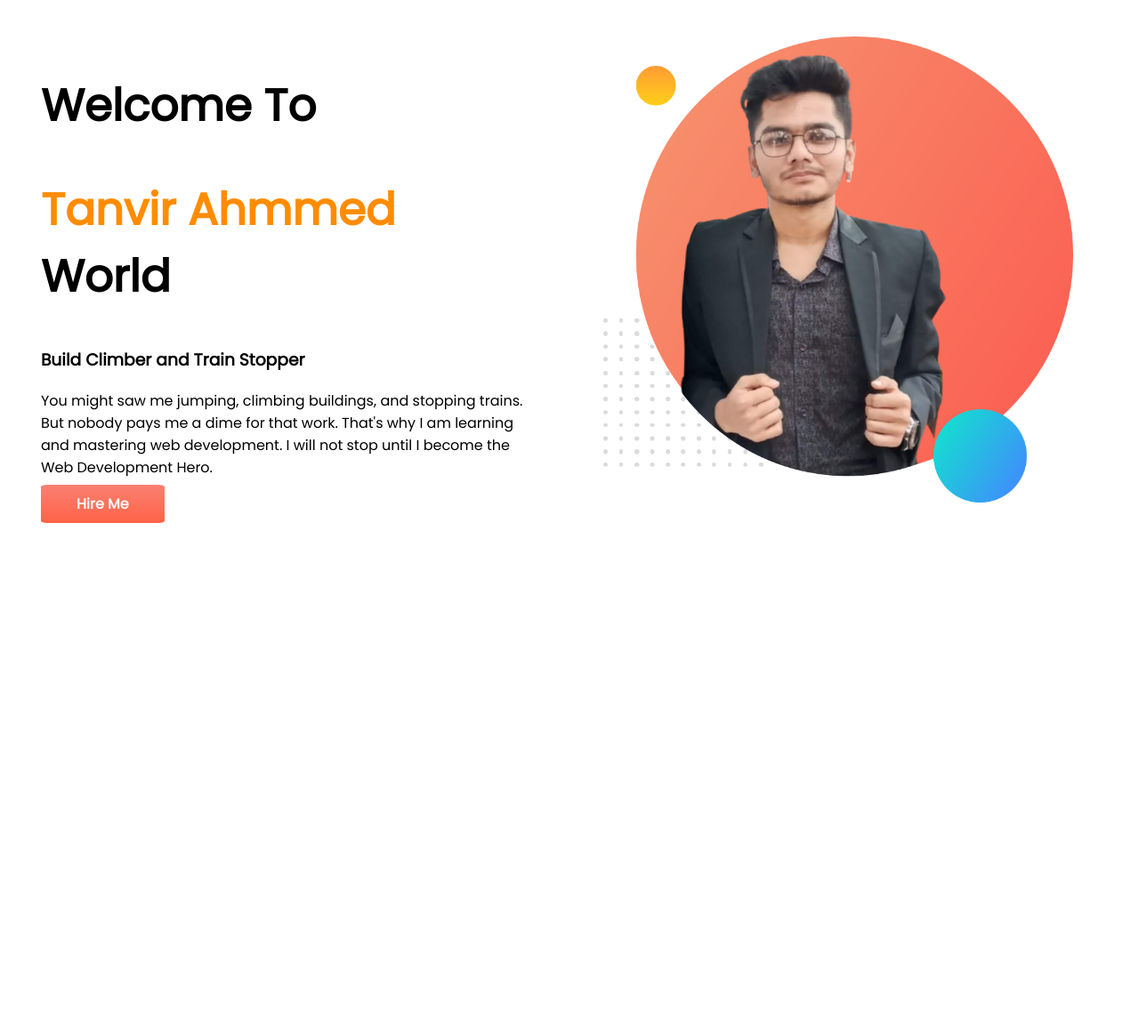
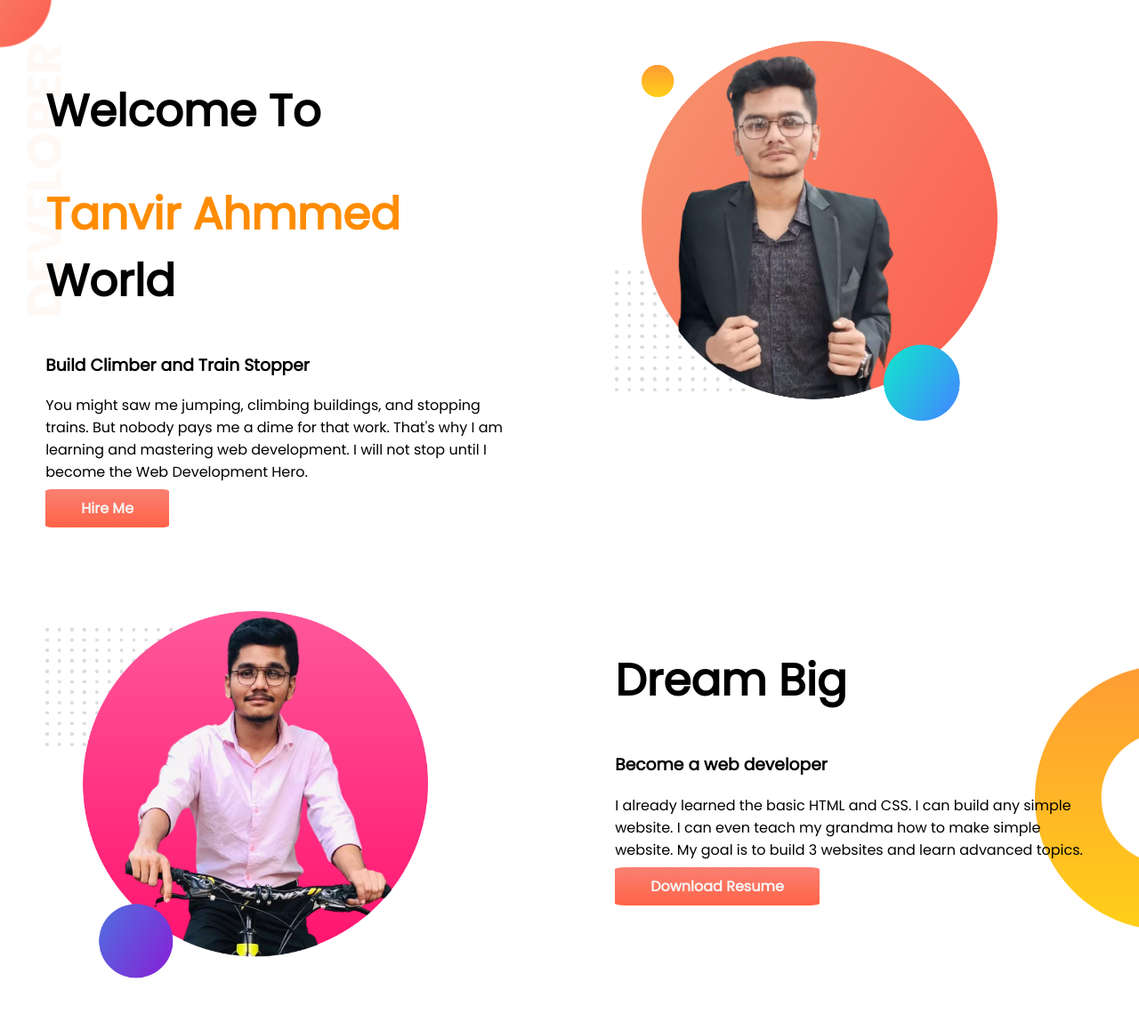
Before and after one commit to Tanvir10Ahmmed/developer-portfolio, a plain HTML site: page index.html in a window 1280 px wide. Shown: the part 5-1163 px from the top of the page at 89% size. Before the commit the page ends 800 px from the top, so only its background shows below. Drawn offline with Linux system fonts and the light colour scheme.

Commit message:
section2 done

```diff
--- a/index.html
+++ b/index.html
@@ -12,13 +12,13 @@
 
 </head>
 <body>
-    <section>
+    <section class="section1">
         <div class="half-width">
             <h1>Welcome To</h1>
             <h1><span class="orange-color">Tanvir Ahmmed</span> World</h1>
             <h3>Build Climber and Train Stopper</h3>
             <p>You might saw me jumping, climbing buildings, and stopping trains. But nobody pays me a dime for that work. That's why I am learning and mastering web development. I will not stop until I become the Web Development Hero.</p>
-            <a class="link-button" target="blank" href="https://www.linkedin.com/in/tanvir-ahmmad-56bbb4202/">Hire Me</a>
+            <a class="link-button" target="_blank" href="https://www.linkedin.com/in/tanvir-ahmmad-56bbb4202/">Hire Me</a>
         </div>
         <div class="half-width">
             <img src="images/my-love-bg.png" alt="">
@@ -26,6 +26,20 @@
 
     </section>
 
+    <section class="section2">
+        <div class="half-width">
+            <img src="images/my-nanarbari-bg2.png" alt="">
+        </div>
+        <div class="half-width">
+            <h1>Dream Big</h1>
+            <h3>Become a web developer</h3>
+            <p>I already learned the basic HTML and CSS. I can build any simple website. I can even teach my grandma how to make simple website. My goal is to build 3 websites and learn advanced topics.</p>
+            <a class="link-button" target="_blank" href="https://www.linkedin.com/in/tanvir-ahmmad-56bbb4202/">Download Resume</a>
+        </div>
+    </section>
+
+
+
 
 
 
--- a/style.css
+++ b/style.css
@@ -1,5 +1,6 @@
 body{
     font-family: 'Poppins', sans-serif;
+    margin: 0%;
 }
 h1{
     font-size: 50px;
@@ -12,11 +13,11 @@ section{
 }
 .half-width{
     width:50%;
-    padding: 3%;
+    padding: 4%;
 
 }
 .half-width img{
-    width: 95%;
+    width: 80%;
 }
 .link-button{
     text-decoration: none;
@@ -27,3 +28,12 @@ section{
     font-weight: 700;
 
 }
+.section1{
+    background-image: url(images/top-banner.png);
+    background-repeat: no-repeat;
+}
+.section2{
+    background-image: url(images/dream-bg.png);
+    background-repeat: no-repeat;
+    background-position: right;
+}
```
Also changed, not shown: images/my-nanarbari-bg2.png (added).
